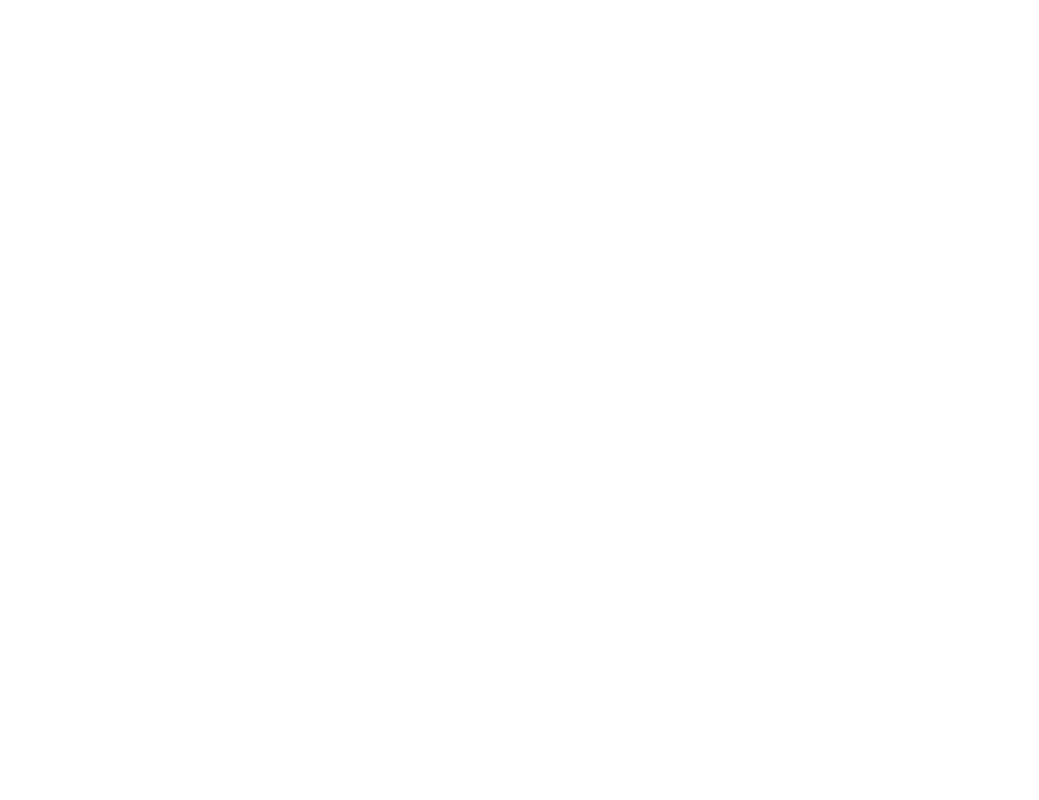
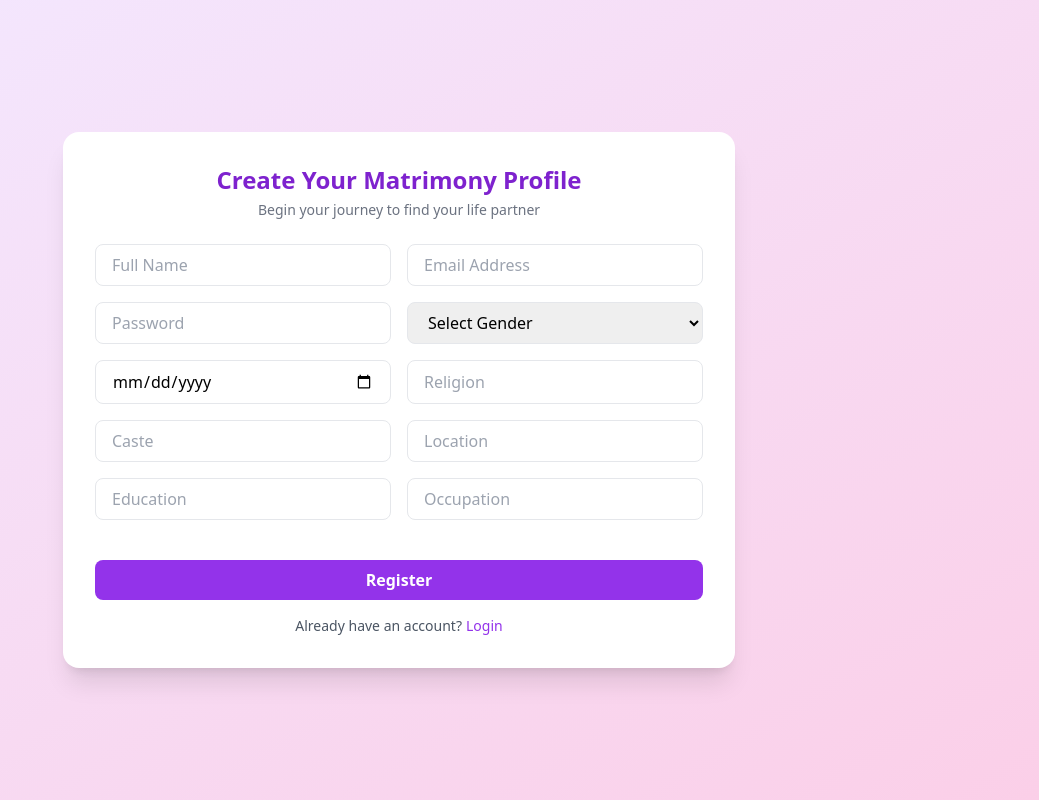
Before and after one commit to Logesh2003/matrimony-app, a React app in the folder frontend/: page /register in a window 1280 px wide. Before the commit this address had no page. Shown: the whole page, without its empty margins (241-1280 px from the left). Built offline with nearby package versions, Linux system fonts and the light colour scheme; the HTML template or start-up script is replaced by a standard one.

Commit message:
Designed Register page UI with Tailwind

```diff
--- a/frontend/src/App.jsx
+++ b/frontend/src/App.jsx
@@ -1,12 +1,11 @@
-import { BrowserRouter, Routes, Route, Navigate } from "react-router-dom";
+import { Routes, Route, Navigate } from "react-router-dom";
 import Login from "./pages/Login";
-// import Register from "./pages/Register";
-// import Dashboard from "./pages/Dashboard";
+import Register from "./pages/Register";
+import Dashboard from "./pages/Dashboard";
 import ProtectedRoute from "./components/ProtectedRoute";
 
 export default function App() {
   return (
-    <BrowserRouter>
     <Routes>
 
       {/* Default */}
@@ -14,19 +13,18 @@
 
       {/* Public Routes */}
       <Route path="/login" element={<Login />} />
-        {/* <Route path="/register" element={<Register />} /> */}
+      <Route path="/register" element={<Register />} />
 
       {/* Protected Routes */}
-        {/* <Route
+      <Route
         path="/dashboard"
         element={
           <ProtectedRoute>
             <Dashboard />
           </ProtectedRoute>
         }
-        /> */}
+      />
 
     </Routes>
-    </BrowserRouter>
   );
 }
--- a/frontend/src/features/auth/authSlice.js
+++ b/frontend/src/features/auth/authSlice.js
@@ -3,6 +3,7 @@
 
 const token = localStorage.getItem("token");
 
+// Login thunk
 export const loginUser = createAsyncThunk(
     "auth/login",
     async (data, thunkAPI) => {
@@ -15,6 +16,7 @@
     }
 );
 
+// Register thunk
 export const registerUser = createAsyncThunk(
     "auth/register",
     async (data, thunkAPI) => {
@@ -43,16 +45,34 @@
         },
     },
     extraReducers: (builder) => {
+        // Login cases
         builder
             .addCase(loginUser.pending, (state) => {
                 state.loading = true;
+                state.error = null;
             })
             .addCase(loginUser.fulfilled, (state, action) => {
                 state.loading = false;
                 state.token = action.payload.token;
                 localStorage.setItem("token", action.payload.token);
+                state.user = action.payload.user || null; // optional
             })
             .addCase(loginUser.rejected, (state, action) => {
+                state.loading = false;
+                state.error = action.payload;
+            });
+
+        // Register cases
+        builder
+            .addCase(registerUser.pending, (state) => {
+                state.loading = true;
+                state.error = null;
+            })
+            .addCase(registerUser.fulfilled, (state, action) => {
+                state.loading = false;
+                state.user = action.payload.user || null; // set user on successful registration
+            })
+            .addCase(registerUser.rejected, (state, action) => {
                 state.loading = false;
                 state.error = action.payload;
             });
--- a/frontend/src/index.css
+++ b/frontend/src/index.css
@@ -1,3 +1,7 @@
 @tailwind base;
 @tailwind components;
 @tailwind utilities;
+
+.input {
+    @apply w-full px-4 py-2 border rounded-lg focus:ring-2 focus:ring-purple-400 outline-none;
+}
--- a/frontend/src/main.jsx
+++ b/frontend/src/main.jsx
@@ -4,11 +4,14 @@
 import App from './App.jsx'
 import { Provider } from 'react-redux'
 import { store } from './app/store'
+import { BrowserRouter } from 'react-router-dom'
 
 createRoot(document.getElementById('root')).render(
   <StrictMode>
     <Provider store={store}>
-      <App />
+      <BrowserRouter>
+        <App />
+      </BrowserRouter>
     </Provider>
   </StrictMode>,
 )
--- a/frontend/src/pages/Dashboard.jsx
+++ b/frontend/src/pages/Dashboard.jsx
@@ -0,0 +1,9 @@
+import React from 'react'
+
+const Dashboard = () => {
+    return (
+        <div>Dashboard</div>
+    )
+}
+
+export default Dashboard
--- a/frontend/src/pages/Login.jsx
+++ b/frontend/src/pages/Login.jsx
@@ -1,10 +1,12 @@
-import { useState } from "react";
+import { useState, useEffect } from "react";
 import { useDispatch, useSelector } from "react-redux";
 import { loginUser } from "../features/auth/authSlice";
+import { useNavigate, Link } from "react-router-dom";
 
 export default function Login() {
     const dispatch = useDispatch();
-    const { loading, error } = useSelector((state) => state.auth);
+    const navigate = useNavigate();
+    const { loading, error, token } = useSelector((state) => state.auth);
 
     const [form, setForm] = useState({
         email: "",
@@ -19,6 +21,13 @@
         e.preventDefault();
         dispatch(loginUser(form));
     };
+
+    // Redirect to dashboard after successful login
+    useEffect(() => {
+        if (token) { // Assuming authSlice sets token on successful login
+            navigate("/dashboard"); // change to your dashboard route
+        }
+    }, [token, navigate]);
 
     return (
         <div className="min-h-screen flex items-center justify-center bg-gradient-to-br from-pink-100 to-purple-200">
@@ -76,9 +85,9 @@
 
                 <p className="text-center text-sm text-gray-600 mt-4">
                     Don’t have an account?
-                    <a href="/register" className="text-purple-600 font-medium ml-1">
+                    <Link to="/register" className="text-purple-600 font-medium ml-1">
                         Register
-                    </a>
+                    </Link>
                 </p>
             </div>
         </div>
--- a/frontend/src/pages/Register.jsx
+++ b/frontend/src/pages/Register.jsx
@@ -0,0 +1,160 @@
+import { useState, useEffect } from "react";
+import { useDispatch, useSelector } from "react-redux";
+import { registerUser } from "../features/auth/authSlice";
+import { Link, useNavigate } from "react-router-dom";
+
+export default function Register() {
+    const dispatch = useDispatch();
+    const navigate = useNavigate();
+    const { loading, error, user } = useSelector((state) => state.auth);
+
+    const [form, setForm] = useState({
+        name: "",
+        email: "",
+        password: "",
+        gender: "",
+        dob: "",
+        religion: "",
+        caste: "",
+        location: "",
+        education: "",
+        occupation: "",
+    });
+
+    const handleChange = (e) => {
+        setForm({ ...form, [e.target.name]: e.target.value });
+    };
+
+    const handleSubmit = (e) => {
+        e.preventDefault();
+        dispatch(registerUser(form));
+    };
+
+    // Redirect to login after successful registration
+    useEffect(() => {
+        if (user) {
+            navigate("/login");
+        }
+    }, [user, navigate]);
+
+    return (
+        <div className="min-h-screen bg-gradient-to-br from-purple-100 to-pink-200 flex items-center justify-center px-4">
+            <div className="bg-white w-full max-w-2xl rounded-2xl shadow-xl p-8">
+                <h2 className="text-2xl font-bold text-center text-purple-700">
+                    Create Your Matrimony Profile
+                </h2>
+                <p className="text-center text-gray-500 text-sm mt-1">
+                    Begin your journey to find your life partner
+                </p>
+
+                <form
+                    onSubmit={handleSubmit}
+                    className="mt-6 grid grid-cols-1 md:grid-cols-2 gap-4"
+                >
+                    <input
+                        name="name"
+                        placeholder="Full Name"
+                        onChange={handleChange}
+                        required
+                        className="input"
+                    />
+
+                    <input
+                        type="email"
+                        name="email"
+                        placeholder="Email Address"
+                        onChange={handleChange}
+                        required
+                        className="input"
+                    />
+
+                    <input
+                        type="password"
+                        name="password"
+                        placeholder="Password"
+                        onChange={handleChange}
+                        required
+                        className="input"
+                    />
+
+                    <select
+                        name="gender"
+                        onChange={handleChange}
+                        required
+                        className="input"
+                    >
+                        <option value="">Select Gender</option>
+                        <option>Male</option>
+                        <option>Female</option>
+                    </select>
+
+                    <input
+                        type="date"
+                        name="dob"
+                        onChange={handleChange}
+                        required
+                        className="input"
+                    />
+
+                    <input
+                        name="religion"
+                        placeholder="Religion"
+                        onChange={handleChange}
+                        className="input"
+                    />
+
+                    <input
+                        name="caste"
+                        placeholder="Caste"
+                        onChange={handleChange}
+                        className="input"
+                    />
+
+                    <input
+                        name="location"
+                        placeholder="Location"
+                        onChange={handleChange}
+                        className="input"
+                    />
+
+                    <input
+                        name="education"
+                        placeholder="Education"
+                        onChange={handleChange}
+                        className="input"
+                    />
+
+                    <input
+                        name="occupation"
+                        placeholder="Occupation"
+                        onChange={handleChange}
+                        className="input"
+                    />
+
+                    {/* Optional: Add a full-width placeholder div for spacing */}
+                    <div></div>
+                </form>
+
+                {error && (
+                    <p className="text-red-500 text-sm text-center mt-4">{error}</p>
+                )}
+
+                <button
+                    type="submit"
+                    onClick={handleSubmit}
+                    disabled={loading}
+                    className="w-full mt-6 bg-purple-600 text-white py-2 rounded-lg font-semibold hover:bg-purple-700 transition"
+                >
+                    {loading ? "Creating profile..." : "Register"}
+                </button>
+
+                <p className="text-center text-sm text-gray-600 mt-4">
+                    Already have an account?
+                    <Link to="/login" className="text-purple-600 font-medium ml-1">
+                        Login
+                    </Link>
+                </p>
+            </div>
+        </div>
+    );
+}
```
Lines whose indentation alone changed are shown as unchanged.
